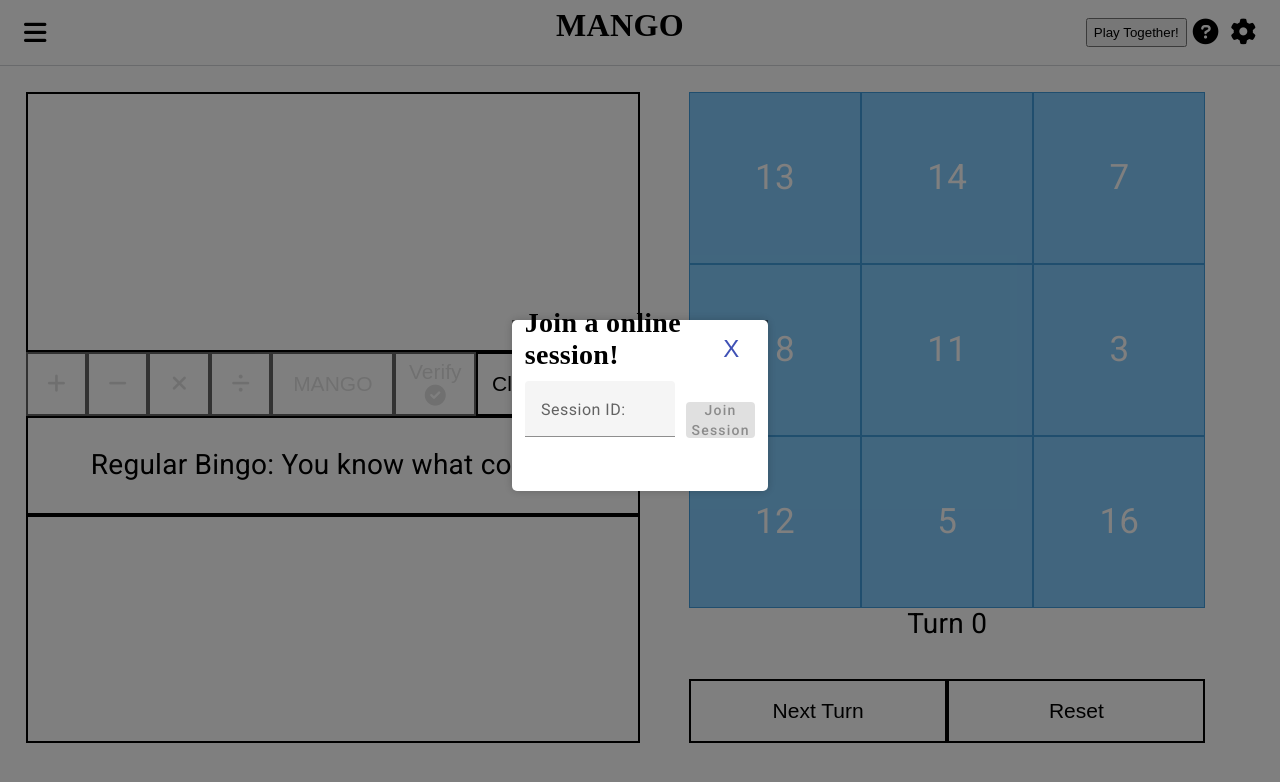
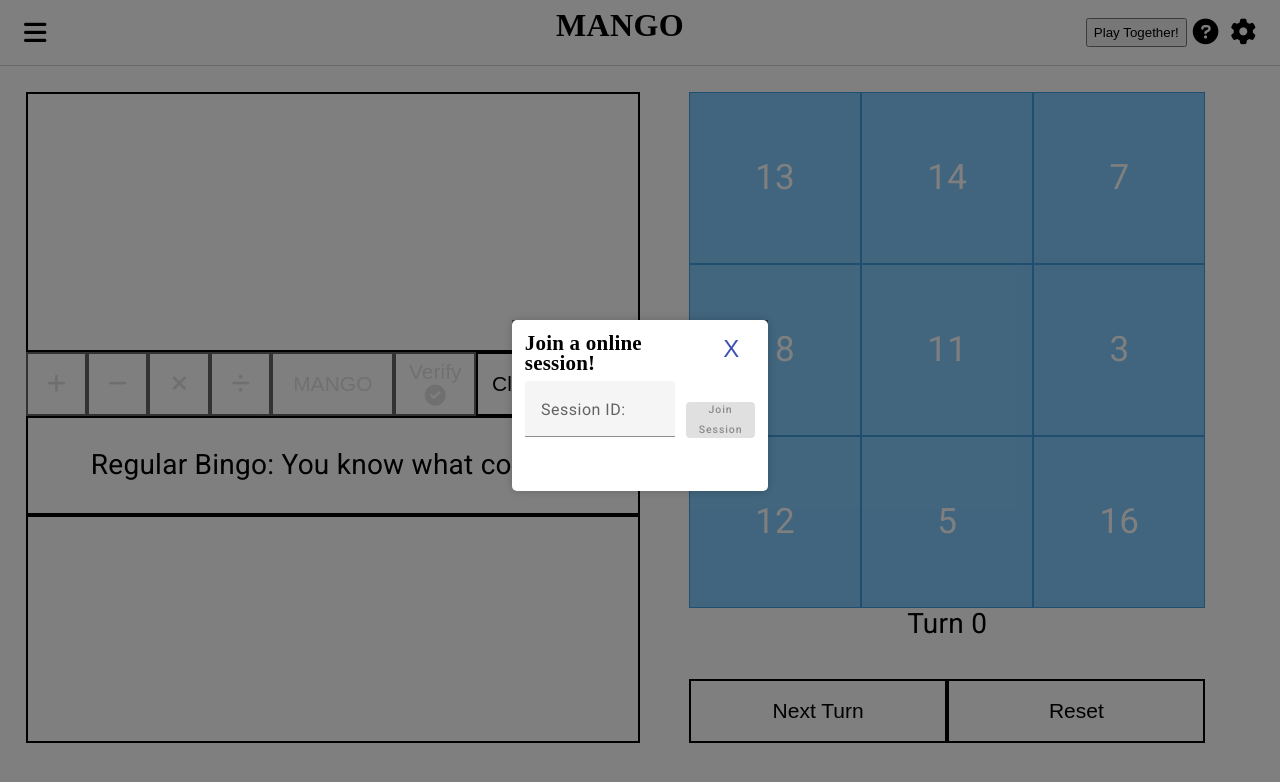
Before and after one commit to Ivas-Wu/Mango, an Angular app in the folder webapp/: page / in a window 1280 px wide. Both pictures are taken after a click on the button "Play Together!". Shown: the top 782 px of the page. Built offline with nearby package versions, Linux system fonts and the light colour scheme.

Commit message:
slight formatting changes

```diff
--- a/webapp/src/app/online-popup/online-popup.component.css
+++ b/webapp/src/app/online-popup/online-popup.component.css
@@ -59,7 +59,8 @@
 
 .join-title-text {
     width: 90%;
-    font-size: 2em;
+    height: 100%;
+    font-size: 1.5em;
     font-family: 'nyt-karnakcondensed';
     font-weight: 700;
     letter-spacing: 0.01em;
@@ -81,6 +82,7 @@
 
 .join-button {
     width: 30%;
+    font-size: 0.75em;
 }
 
 .title {
@@ -104,19 +106,16 @@
 
 .session-display-title {
     height: 15%;
-    margin: 0;
     font-size: 1.3em;
 }
 
 .session-display-text {
     height: 10%;
-    margin: 0;
     font-size: 1em;
 }
 
 .session-visual-text {
     height: 10%;
-    margin: 0;
     font-size: 1em;
 }
 
--- a/webapp/src/app/online-popup/online-popup.component.html
+++ b/webapp/src/app/online-popup/online-popup.component.html
@@ -11,15 +11,15 @@
                 </button>
             </div>
             <div class="session-display">
-                <h1 class="session-display-title">
+                <div class="session-display-title">
                     {{ you == 0 ? 'Player 1' : 'Not Player 1' }}
-                </h1>
-                <h3 class="session-display-text">
+                </div>
+                <div class="session-display-text">
                     {{ you == 0 ? 'Only you can adjust the settings! Be sure to start the game when you are ready.' :
                     'Only player 1 will be able to adjust the settings! Please wait for them to start the game.' }}
-                </h3>
+                </div>
                 <h3 class="session-visual-text">
-                    {{'Player Count: ' + playerCount}}
+                    {{'Players: ' + playerCount + '/8'}}
                 </h3>
                 <div class="session-display-visual">
                     <div class="ball-container" *ngFor="let _ of [].constructor(playerCount); let i = index">
@@ -79,9 +79,9 @@
     <div class="join-overlay" *ngIf="!inSession">
         <div class="popup">
             <div class="join-title">
-                <h1 class="join-title-text">
+                <div class="join-title-text">
                     Join a online session!
-                </h1>
+                </div>
                 <button mat-icon-button (click)="closePopup()" color="primary" aria-label="Replace with close button">
                     X
                 </button>
```
